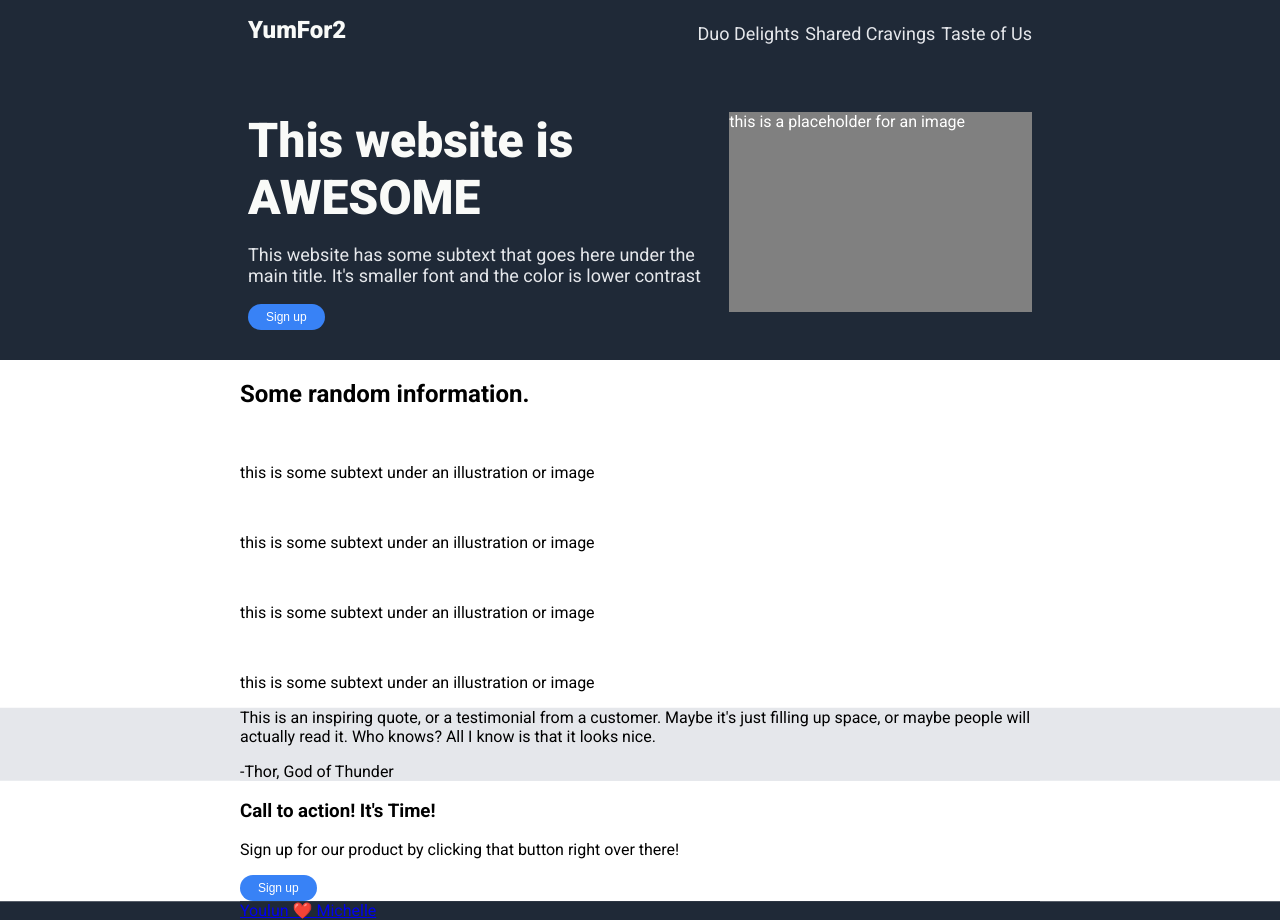
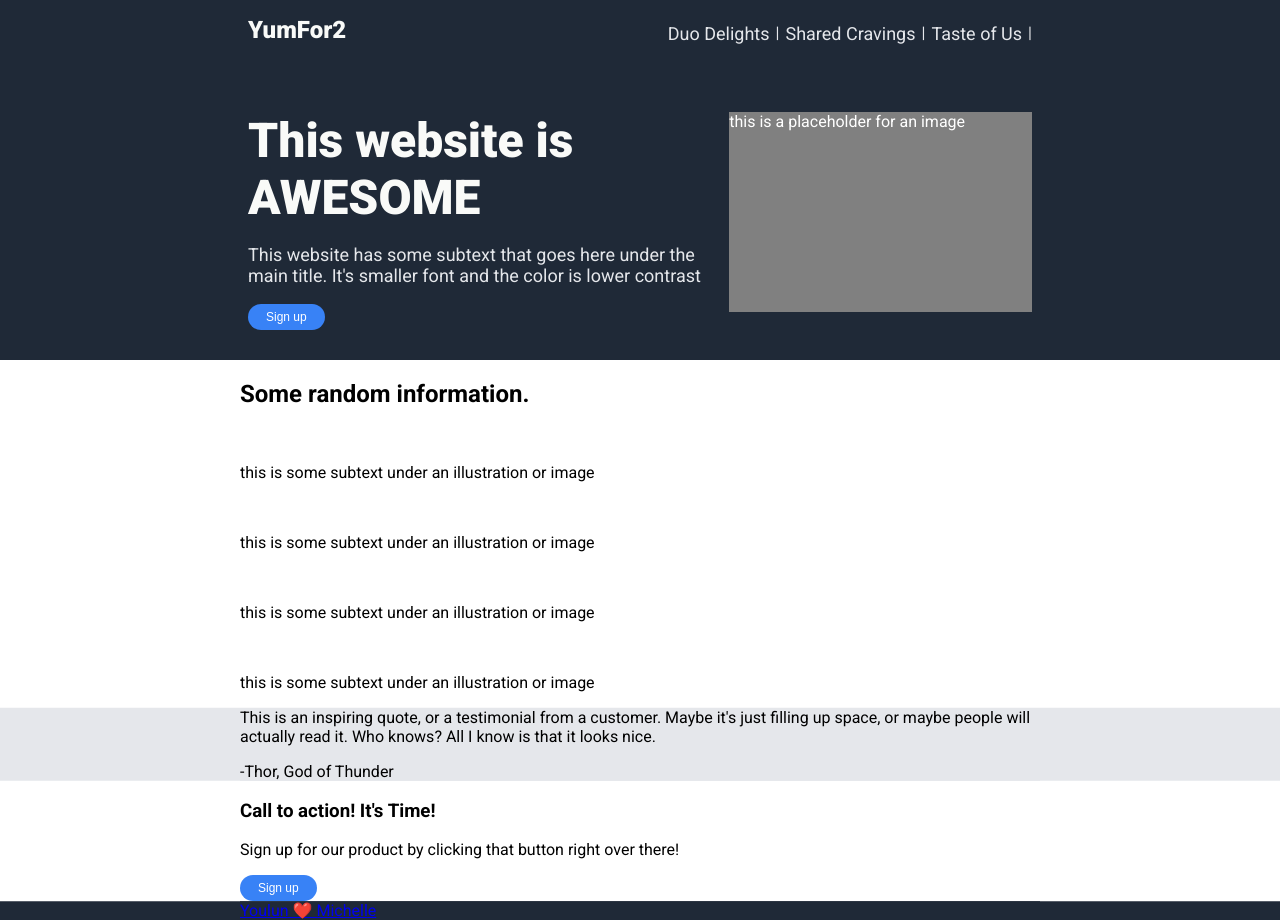
Before and after one commit to youlun/yumfor2, a plain HTML site: page index.html in a window 1280 px wide. Drawn offline with Linux system fonts and the light colour scheme.

```diff
--- a/index.html
+++ b/index.html
@@ -13,9 +13,9 @@
         <div class="logo"><a href="/yumfor2">YumFor2</a></div>
         <nav>
             <ul class="nav-list">
-                <li><a href="#">Duo Delights</a></li>
-                <li><a href="#">Shared Cravings</a></li>
-                <li><a href="#">Taste of Us</a></li>
+                <li><a href="#">Duo Delights</a></li>|
+                <li><a href="#">Shared Cravings</a></li>|
+                <li><a href="#">Taste of Us</a></li>|
             </ul>
         </nav>
     </header>
--- a/style.css
+++ b/style.css
@@ -31,6 +31,7 @@
     list-style-type: none;
     display: flex;
     gap: 6px;
+    color: #E5E7EB;
 }
 
 .nav-list a {
```
